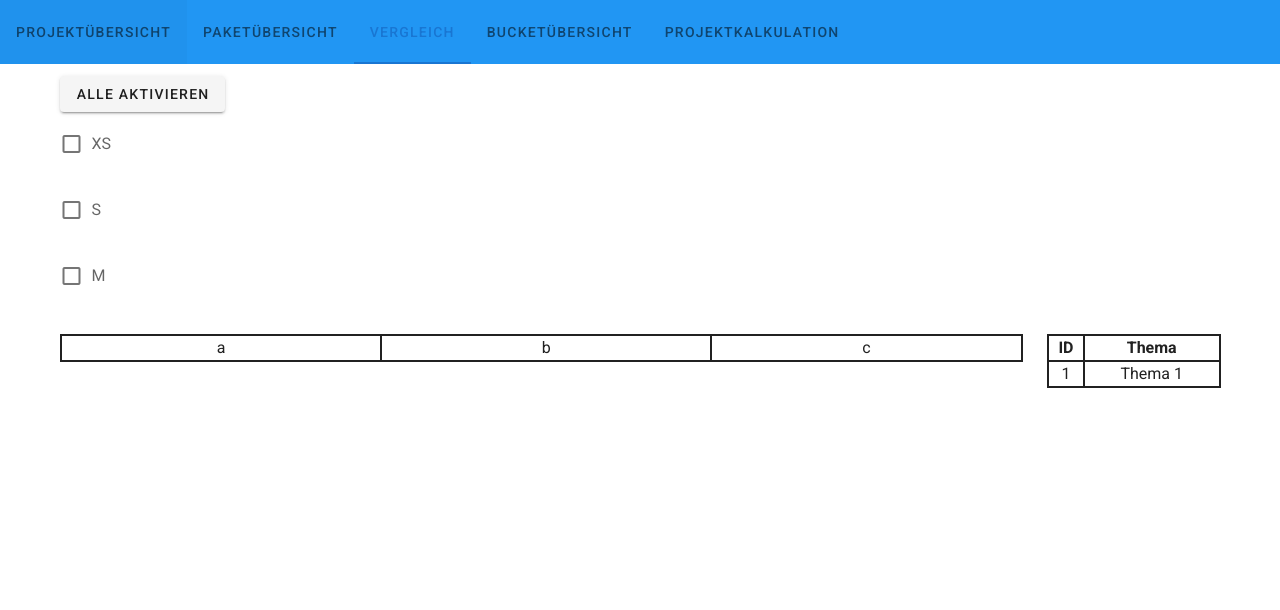
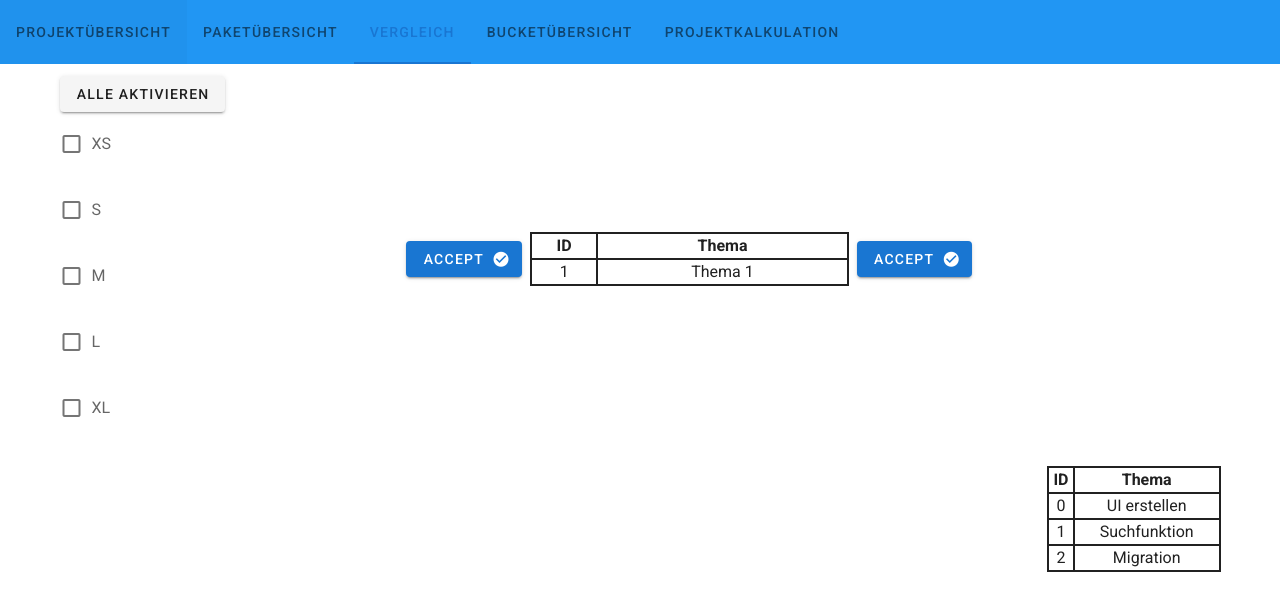
Before and after one commit to dexec/T-Shirt-Sizing-Tool, a Vue app: page /vergleich in a window 1280 px wide. Shown: the top 610 px of the page. Built offline with nearby package versions, Linux system fonts and the light colour scheme.

Commit message:
Vergleichsview erstellt

```diff
--- a/src/views/VergleichView.vue
+++ b/src/views/VergleichView.vue
@@ -2,24 +2,61 @@
   <v-container>
     <v-row>
       <v-col cols="1">
-      <v-btn class="text-truncate">Alle aktivieren</v-btn>
-    <v-checkbox v-for="bucket in buckets" :key="bucket.id" v-model="selected" :value=bucket.name
-      :label=bucket.name>
+        <v-btn>Alle aktivieren</v-btn>
+        <v-checkbox v-for="bucket in buckets" :key="bucket.id" v-model="selected" :value="bucket.id"
+                    :label=bucket.name @change="sortSelectedBuckets">
         </v-checkbox>
+      </v-col>
+      <v-col class="d-flex justify-center align-center">
+        <v-btn
+            class="ma-2"
+            color="primary"
+            dark
+        >
+          Accept
+          <v-icon
+              dark
+              right
+          >
+            mdi-checkbox-marked-circle
+          </v-icon>
+        </v-btn>
+        <v-simple-table style="width: 30%;">
+          <tr>
+            <th>ID</th>
+            <th>Thema</th>
+          </tr>
+          <tr>
+            <td>1</td>
+            <td>Thema 1</td>
+          </tr>
+        </v-simple-table>
+        <v-btn
+            class="ma-2"
+            color="primary"
+            dark
+        >
+          Accept
+          <v-icon
+              dark
+              right
+          >
+            mdi-checkbox-marked-circle
+          </v-icon>
+        </v-btn>
       </v-col>
     </v-row>
     <v-row>
-    <v-col>
-    <v-simple-table>
+      <v-col class="d-flex justify-center">
+        <v-simple-table v-for="selectedBuckedId in selected" :key="selectedBuckedId.id" class="mr-4" style="width: 30%">
           <tr>
-        <th v-for="selectedBucket in selected" :key="selectedBucket.id">
-          {{selectedBucket}}
+            <th colspan="2">
+              {{ buckets.find(bucket => bucket.id === selectedBuckedId).name }}
             </th>
           </tr>
-      <tr>
-        <td>a</td>
-        <td>b</td>
-        <td>c</td>
+          <tr v-for="ticket in tickets.filter(ticket => ticket.bucket===buckets.find(bucket => bucket.id === selectedBuckedId).name)" :key="ticket.id">
+            <td>{{ticket.id}}</td>
+            <td>{{ticket.thema}}</td>
           </tr>
         </v-simple-table>
       </v-col>
@@ -29,9 +66,9 @@
             <th>ID</th>
             <th>Thema</th>
           </tr>
-        <tr>
-          <td>1</td>
-          <td>Thema 1</td>
+          <tr v-for="ticket in tickets" :key="ticket.id">
+            <td>{{ticket.id}}</td>
+            <td>{{ticket.thema}}</td>
           </tr>
         </v-simple-table>
       </v-col>
@@ -44,13 +81,22 @@ export default {
   name: "VergleichView",
   data() {
     return {
+      checked: true,
       selected: [],
-      buckets: [{ id:0, name: 'XS'}, {id: 1, name: 'S'}, {id:2, name: 'M'}]
+      buckets: [{id: 0, name: 'XS'}, {id: 1, name: 'S'}, {id: 2, name: 'M'}, {id: 3, name: 'L'}, {id: 4, name: 'XL'}],
+      tickets: [{id: 0, thema: 'UI erstellen', bucket:'S'}, {id: 1, thema: 'Suchfunktion', bucket:'XS'}, {id: 2, thema: 'Migration', bucket:'M'}]
+    }
+  },
+  methods: {
+    sortSelectedBuckets() {
+      this.selected.sort(function (a, b) {
+        return a - b
+      })
     }
   }
 }
 </script>
 
-<style scoped>
+<style>
 
 </style>
```
Lines whose indentation alone changed are shown as unchanged.
